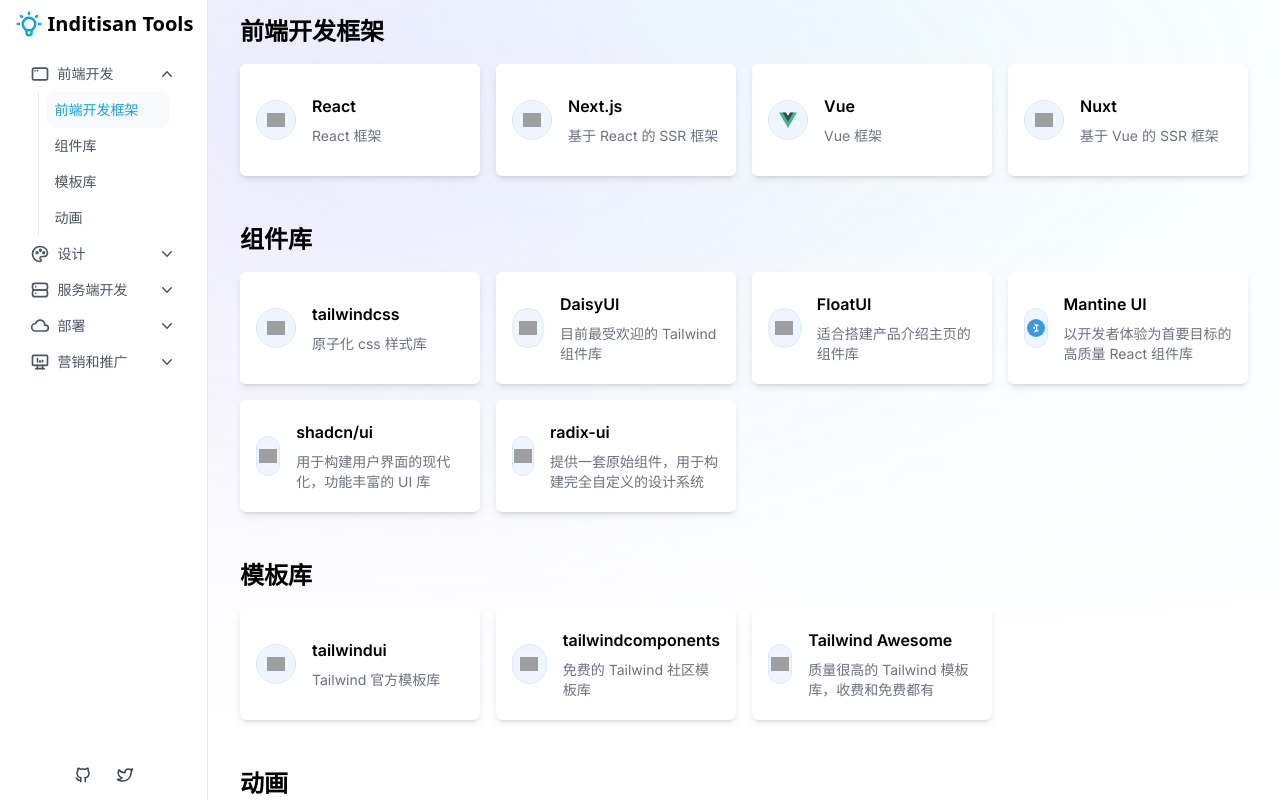
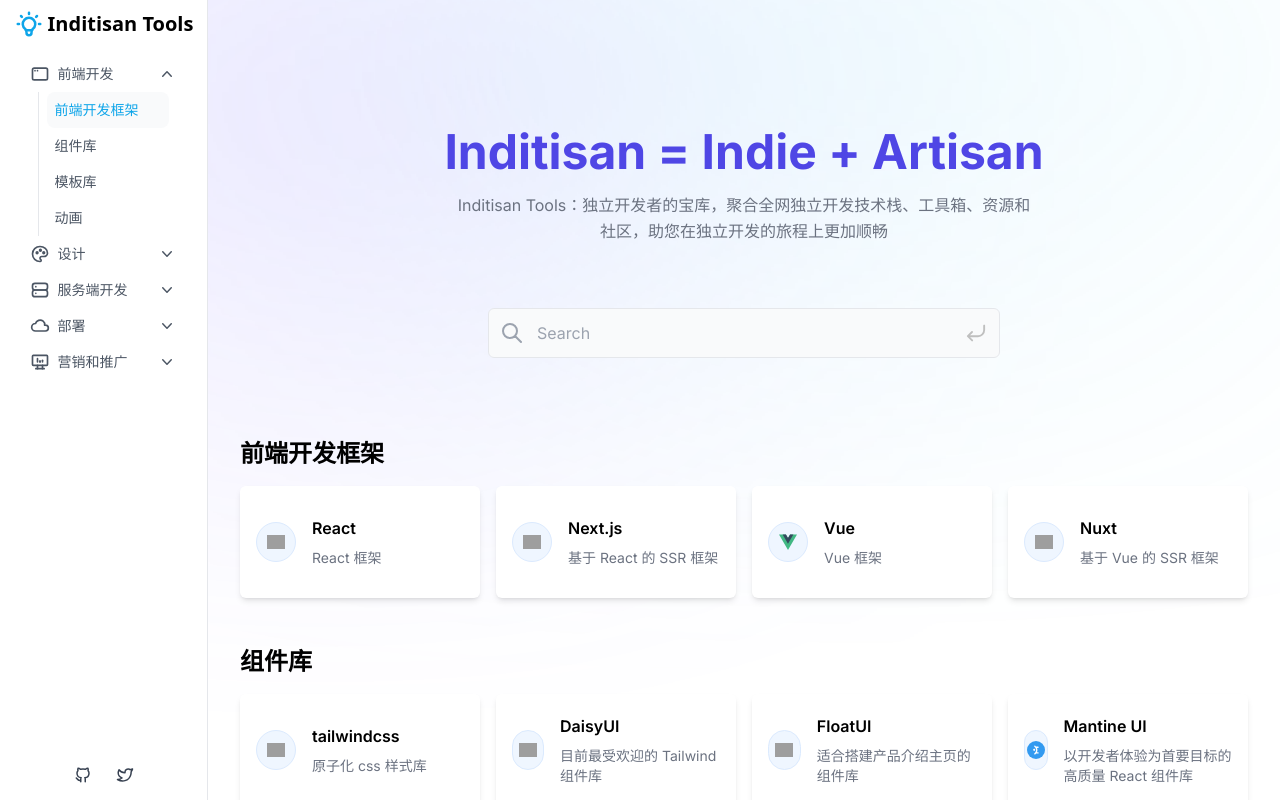
Before and after one commit to wujieli0207/inditisan-tools, a Next.js app: page / in a window 1280 px wide. Built offline with nearby package versions, Linux system fonts and the light colour scheme; grey boxes are pictures that could not be loaded.

Commit message:
feat: 支持搜索功能，错误代码修复

```diff
--- a/app/page.tsx
+++ b/app/page.tsx
@@ -1,15 +1,19 @@
 'use client'
 
+import { siteConfig } from '@/config/site'
 import Catagory from '@/src/components/Catagory'
+import Empty from '@/src/components/Empty'
 import Navbar from '@/src/components/Navbar'
 import Sidebar from '@/src/components/Sidebar'
 import data from '@/src/data'
-import { useEffect, useRef, useState } from 'react'
+import { handleSearch } from '@/utils/search'
+import { useRef, useState } from 'react'
 
 export default function Home() {
   const [currentNav, setCurrentNav] = useState(
     data[0].children && data[0].children[0] ? data[0].children[0].key : ''
   )
+  const [filterData, setFilterData] = useState(data)
   const categoryRefs = useRef<Record<string, HTMLDivElement>>({})
 
   const handleNavItemClick = (key: string) => {
@@ -38,11 +42,76 @@
         currentNav={currentNav}
         onNavItemClicked={handleNavItemClick}
       >
-        <div className="flex flex-col w-full">
-          <Navbar />
+        <div className="flex flex-col w-full items-center mt-32">
+          {/* landing page */}
+          <div className="text-center space-y-4 px-8">
+            <h1 className="text-gray-800 font-bold text-3xl sm:text-4xl md:text-5xl">
+              <span className="text-indigo-600">
+                Inditisan = Indie + Artisan
+              </span>
+            </h1>
+            <p className="text-gray-500 max-w-xl mx-auto leading-relaxed ">
+              {siteConfig.description}
+            </p>
+          </div>
 
-          <div className="overflow-auto">
-            {data.map((item) => {
+          {/* 搜索按钮 */}
+          <div
+            onSubmit={(e) => e.preventDefault()}
+            className="max-w-xl px-8 mx-auto w-full mt-16"
+          >
+            <div className="relative">
+              <svg
+                xmlns="http://www.w3.org/2000/svg"
+                className="absolute top-0 bottom-0 w-6 h-6 my-auto text-gray-400 left-3"
+                fill="none"
+                viewBox="0 0 24 24"
+                stroke="currentColor"
+              >
+                <path
+                  strokeLinecap="round"
+                  strokeLinejoin="round"
+                  strokeWidth={2}
+                  d="M21 21l-6-6m2-5a7 7 0 11-14 0 7 7 0 0114 0z"
+                />
+              </svg>
+              <input
+                type="text"
+                placeholder="Search"
+                className="w-full py-3 pl-12 pr-4 text-gray-500 border rounded-md outline-none bg-gray-50 focus:bg-white focus:border-indigo-600"
+                onKeyDown={(e) => {
+                  if (e.key === 'Enter') {
+                    console.log(
+                      'e.currentTarget.value: ',
+                      e.currentTarget.value
+                    )
+                    setFilterData(handleSearch(data, e.currentTarget.value))
+                  }
+                }}
+              />
+              {/* 回车 icon */}
+              <svg
+                xmlns="http://www.w3.org/2000/svg"
+                className="absolute top-0 bottom-0 w-6 h-6 my-auto text-gray-400 right-3"
+                viewBox="0 0 1024 1024"
+                version="1.1"
+                p-id="4792"
+                width="200"
+                height="200"
+              >
+                <path
+                  d="M900 386.016v-192q0-16.992-11.488-28.512t-28-11.488-28.512 11.488-12 28.512v192q0 92-64.992 156.992T598.016 608H258.016l112.992-112q11.008-12 11.008-28.512t-11.488-28-28-11.488-28.512 12L136 618.016q-12 12-12 28.512t12 28.512l183.008 183.008q12 12 28.512 12t28.512-11.488 12-28-12-28.512l-114.016-114.016h336q124.992 0 213.504-88.512t88.512-213.504z"
+                  p-id="4793"
+                  fill="#bfbfbf"
+                ></path>
+              </svg>
+            </div>
+          </div>
+
+          {/* 具体导航 */}
+          {filterData.length > 0 ? (
+            <div className="overflow-auto mt-16">
+              {filterData.map((item) => {
                 return (
                   <div key={item.key}>
                     {/* 分类 */}
@@ -60,6 +129,11 @@
                 )
               })}
             </div>
+          ) : (
+            <div className="text-black mt-16">
+              <Empty />
+            </div>
+          )}
         </div>
       </Sidebar>
     </main>
--- /dev/null
+++ b/src/components/Empty/index.css
@@ -0,0 +1,16 @@
+.emoji-404 {
+  position: relative;
+  animation: mymove 2.5s infinite;
+}
+
+@keyframes mymove {
+  33% {
+    top: 0px;
+  }
+  66% {
+    top: 20px;
+  }
+  100% {
+    top: 0px;
+  }
+}
--- /dev/null
+++ b/src/components/Empty/index.tsx
@@ -0,0 +1,106 @@
+import './index.css'
+
+const Empty = () => {
+  return (
+    <div className="justify-center">
+      <center className="mt-24 m-auto">
+        <svg
+          className="emoji-404 "
+          enableBackground="new 0 0 226 249.135"
+          height="249.135"
+          id="Layer_1"
+          overflow="visible"
+          version="1.1"
+          viewBox="0 0 226 249.135"
+          width="226"
+        >
+          <circle cx="113" cy="113" fill="#FFE585" r="109" />
+          <line
+            enableBackground="new    "
+            fill="none"
+            opacity="0.29"
+            stroke="#6E6E96"
+            strokeLinecap="round"
+            strokeLinejoin="round"
+            strokeWidth="8"
+            x1="88.866"
+            x2="136.866"
+            y1="245.135"
+            y2="245.135"
+          />
+          <line
+            enableBackground="new    "
+            fill="none"
+            opacity="0.17"
+            stroke="#6E6E96"
+            strokeLinecap="round"
+            strokeLinejoin="round"
+            strokeWidth="8"
+            x1="154.732"
+            x2="168.732"
+            y1="245.135"
+            y2="245.135"
+          />
+          <line
+            enableBackground="new    "
+            fill="none"
+            opacity="0.17"
+            stroke="#6E6E96"
+            strokeLinecap="round"
+            strokeLinejoin="round"
+            strokeWidth="8"
+            x1="69.732"
+            x2="58.732"
+            y1="245.135"
+            y2="245.135"
+          />
+          <circle cx="68.732" cy="93" fill="#6E6E96" r="9" />
+          <path
+            d="M115.568,5.947c-1.026,0-2.049,0.017-3.069,0.045  c54.425,1.551,98.069,46.155,98.069,100.955c0,55.781-45.219,101-101,101c-55.781,0-101-45.219-101-101  c0-8.786,1.124-17.309,3.232-25.436c-3.393,10.536-5.232,21.771-5.232,33.436c0,60.199,48.801,109,109,109s109-48.801,109-109  S175.768,5.947,115.568,5.947z"
+            enableBackground="new    "
+            fill="#FF9900"
+            opacity="0.24"
+          />
+          <circle cx="156.398" cy="93" fill="#6E6E96" r="9" />
+          <ellipse
+            cx="67.732"
+            cy="140.894"
+            enableBackground="new    "
+            fill="#FF0000"
+            opacity="0.18"
+            rx="17.372"
+            ry="8.106"
+          />
+          <ellipse
+            cx="154.88"
+            cy="140.894"
+            enableBackground="new    "
+            fill="#FF0000"
+            opacity="0.18"
+            rx="17.371"
+            ry="8.106"
+          />
+          <path
+            d="M13,118.5C13,61.338,59.338,15,116.5,15c55.922,0,101.477,44.353,103.427,99.797  c0.044-1.261,0.073-2.525,0.073-3.797C220,50.802,171.199,2,111,2S2,50.802,2,111c0,50.111,33.818,92.318,79.876,105.06  C41.743,201.814,13,163.518,13,118.5z"
+            fill="#FFEFB5"
+          />
+          <circle
+            cx="113"
+            cy="113"
+            fill="none"
+            r="109"
+            stroke="#6E6E96"
+            strokeWidth="8"
+          />
+        </svg>
+        <div className=" tracking-widest mt-4">
+          <span className="text-gray-500 text-xl block">
+            <span>暂无数据</span>
+          </span>
+        </div>
+      </center>
+    </div>
+  )
+}
+
+export default Empty
--- a/src/components/Navbar/index.tsx
+++ b/src/components/Navbar/index.tsx
@@ -48,7 +48,7 @@
   // }
 
   return (
-    <nav className="">
+    <nav className="z-20">
       {/* toggle sidebar */}
       <div className="p-1 text-sm text-gray-700 duration-100  fixed top-[50%] -left-2 bg-white shadow-md rounded-lg hover:bg-gray-200  lg:hidden">
         <label htmlFor="sidebar-drawer">
--- a/src/data/modules/back/email.ts
+++ b/src/data/modules/back/email.ts
@@ -1,7 +1,7 @@
 import { ICatagory } from '@/types/data'
 
-const backFramework: ICatagory = {
-  key: 'backFramework',
+const email: ICatagory = {
+  key: 'email',
   title: '邮件服务',
   cards: [
     {
@@ -13,4 +13,4 @@
   ],
 }
 
-export default backFramework
+export default email
--- /dev/null
+++ b/utils/search.ts
@@ -0,0 +1,24 @@
+import { ICatagory } from '@/types/data'
+
+export function handleSearch(data: ICatagory[], search: string) {
+  let result = []
+
+  const newData: ICatagory[] = JSON.parse(JSON.stringify(data))
+  if (search === '') {
+    return data
+  }
+
+  // 目前仅支持二级菜单搜索
+  result = newData
+    .map((item) => {
+      if (item.children) {
+        item.children = item.children.filter((child) =>
+          child.title.toLowerCase().includes(search)
+        )
+      }
+      return item
+    })
+    .filter((item) => item.children?.length !== 0)
+
+  return result
+}
```
Lines whose indentation alone changed are shown as unchanged.
